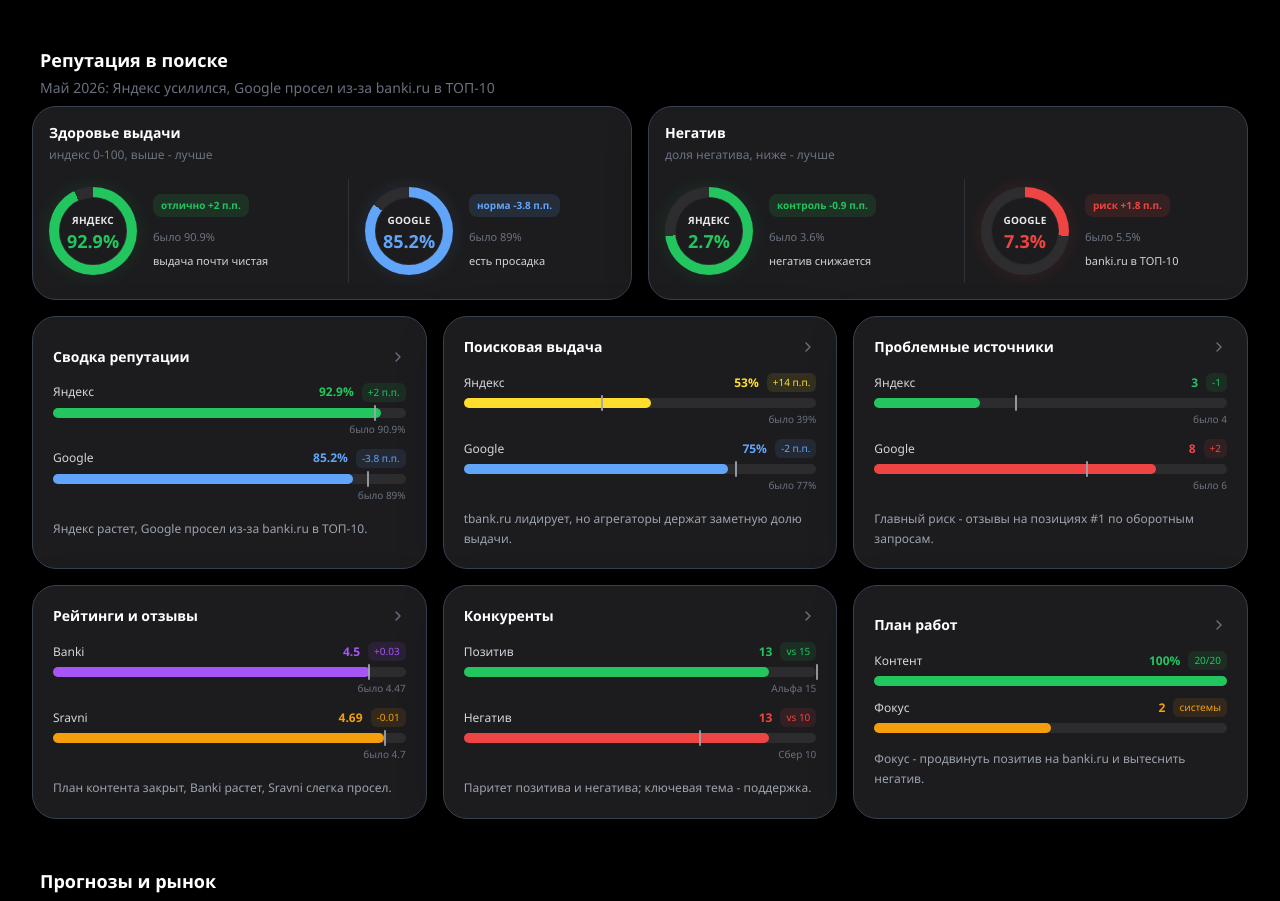
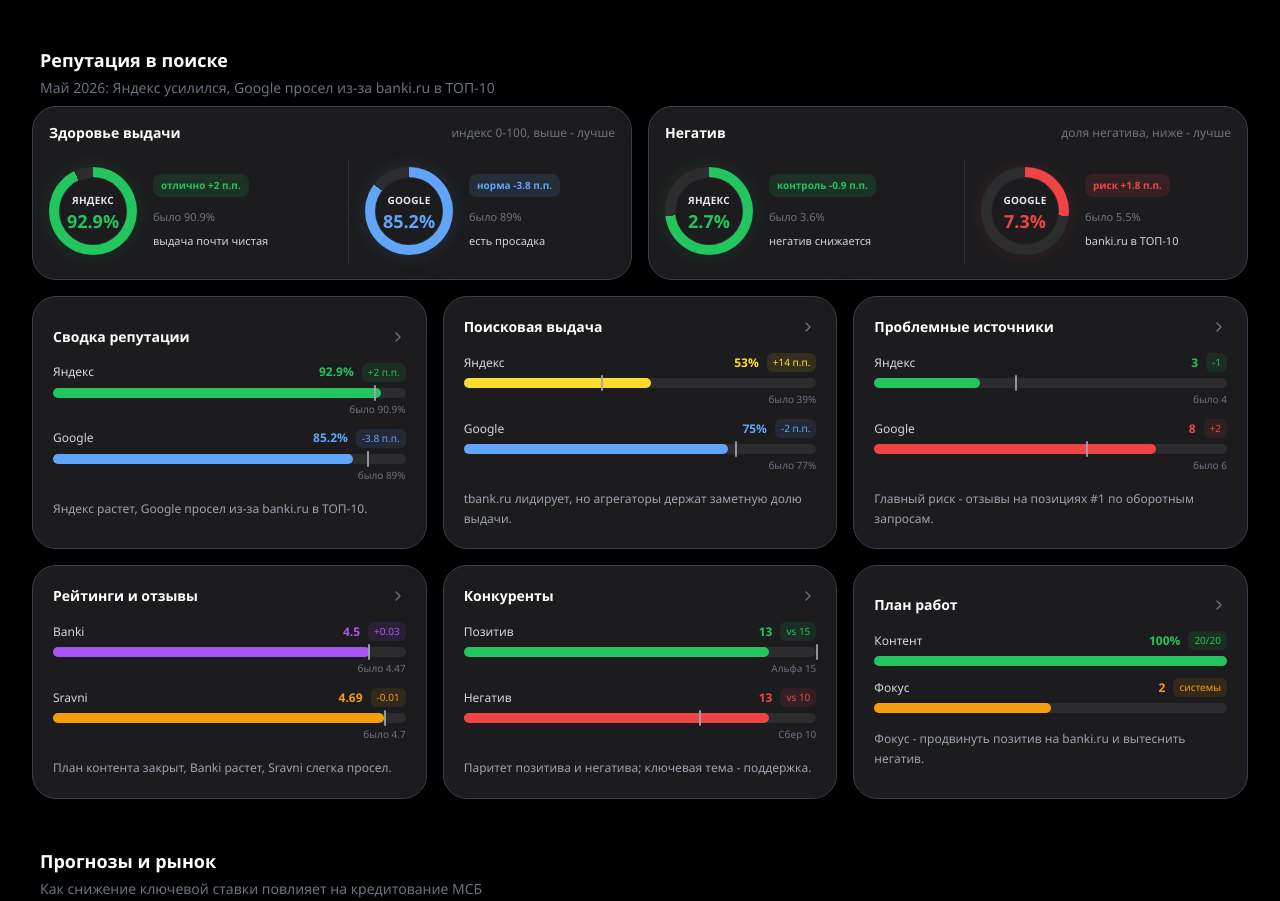
Before and after one commit to Kosxy/tbank-dashboard, a React (Vite) app: page / in a window 1280 px wide. Shown: the part 2421-3322 px from the top of the page. Built offline with nearby package versions, Linux system fonts and the light colour scheme.

Commit message:
Align reputation widget captions on desktop

```diff
--- a/src/App.jsx
+++ b/src/App.jsx
@@ -549,9 +549,9 @@
 const SermOverviewWidget = ({ widget }) => (
   <div className="rounded-3xl p-4" style={{ backgroundColor: "#1C1C1E", border: "1px solid #374151", boxShadow: "0 14px 42px rgba(0,0,0,0.32)" }}>
     <div className="mb-4">
-      <div>
+      <div className="flex flex-col gap-1 sm:flex-row sm:items-center sm:justify-between sm:gap-4">
         <div className="text-sm font-semibold text-white">{widget.title}</div>
-        <div className="text-xs mt-1" style={{ color: "#6B7280" }}>{widget.caption}</div>
+        <div className="text-xs sm:text-right" style={{ color: "#6B7280" }}>{widget.caption}</div>
       </div>
     </div>
     <div className={`grid gap-0 ${widget.items.length > 1 ? "grid-serm-overview-items" : ""}`} style={{ gridTemplateColumns: widget.items.length > 1 ? undefined : "1fr" }}>
```
